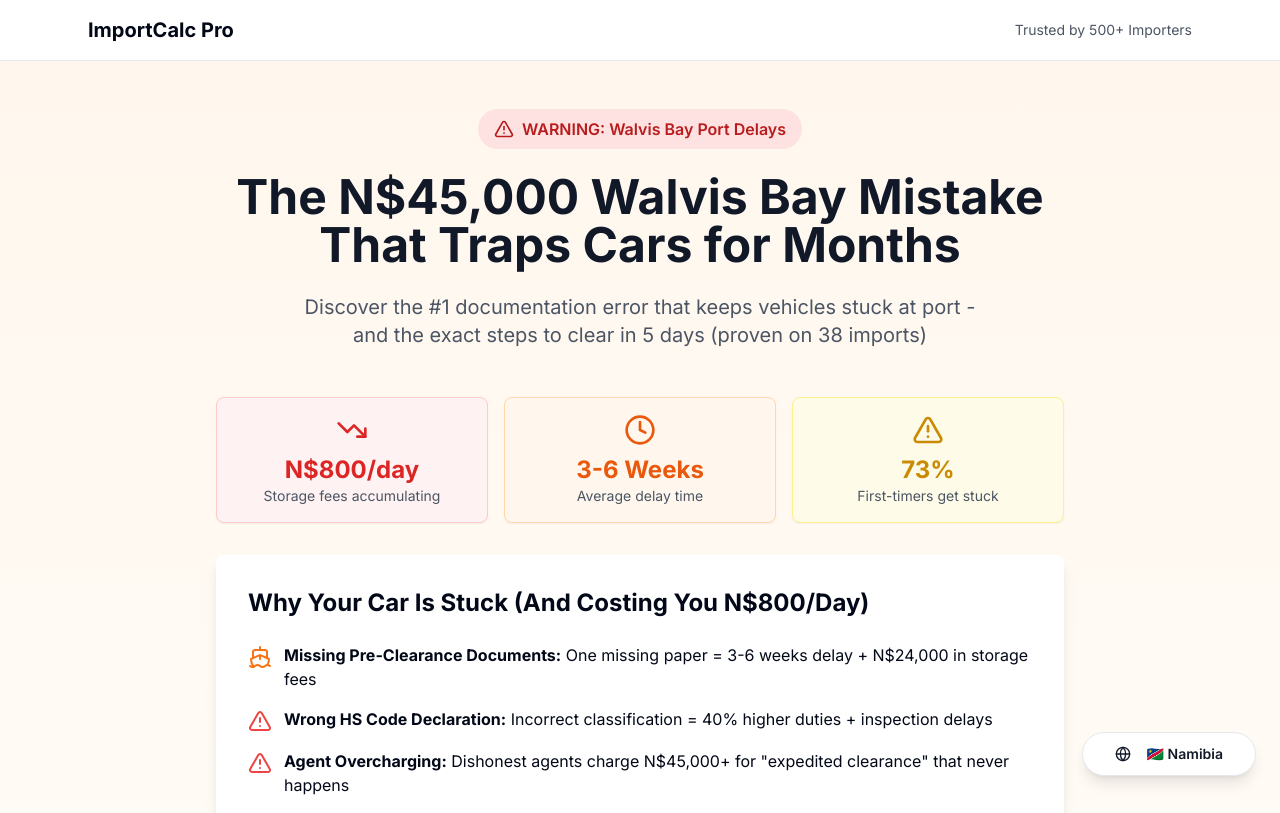
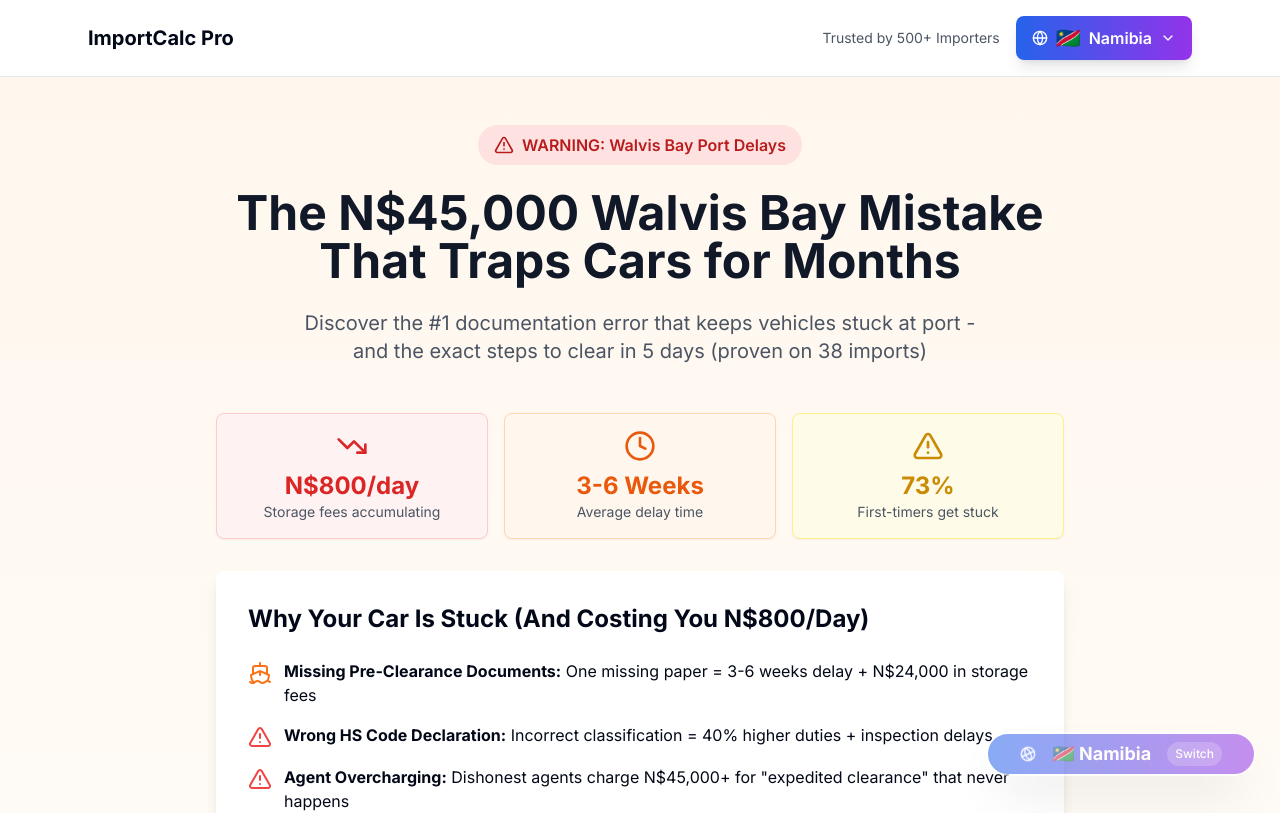
Before and after one commit to Mvula88/calculator, a Next.js app: page /na/guide in a window 1280 px wide. Shown: the top 813 px of the page. Built offline with nearby package versions, Linux system fonts and the light colour scheme.

Commit message:
Enhance country selector: Add prominent floating button and header dropdown

```diff
--- a/app/bw/guide/page.tsx
+++ b/app/bw/guide/page.tsx
@@ -6,6 +6,7 @@ import { Input } from '@/components/ui/input'
 import { Card, CardContent } from '@/components/ui/card'
 import { CheckCircle, AlertTriangle, Ship, TrendingDown, Clock, Shield, MapPin, DollarSign } from 'lucide-react'
 import CountrySelector from '@/components/CountrySelector'
+import HeaderCountrySelector from '@/components/HeaderCountrySelector'
 
 export default function BotswanaGuidePage() {
   const [email, setEmail] = useState('')
@@ -51,7 +52,10 @@ export default function BotswanaGuidePage() {
         <div className="max-w-6xl mx-auto px-6 py-4">
           <div className="flex items-center justify-between">
             <div className="font-bold text-xl">ImportCalc Pro</div>
-            <div className="text-sm text-gray-600">Trusted by 500+ Importers</div>
+            <div className="flex items-center gap-4">
+              <div className="text-sm text-gray-600">Trusted by 500+ Importers</div>
+              <HeaderCountrySelector />
+            </div>
           </div>
         </div>
       </header>
--- a/app/globals.css
+++ b/app/globals.css
@@ -54,6 +54,20 @@ body {
   color: hsl(var(--foreground));
 }
 
+/* Custom animations */
+@keyframes spin-slow {
+  from {
+    transform: rotate(0deg);
+  }
+  to {
+    transform: rotate(360deg);
+  }
+}
+
+.animate-spin-slow {
+  animation: spin-slow 4s linear infinite;
+}
+
 /* Content protection styles */
 .no-select {
   -webkit-user-select: none;
--- a/app/na/guide/page.tsx
+++ b/app/na/guide/page.tsx
@@ -6,6 +6,7 @@ import { Input } from '@/components/ui/input'
 import { Card, CardContent } from '@/components/ui/card'
 import { CheckCircle, AlertTriangle, Ship, TrendingDown, Clock, Shield } from 'lucide-react'
 import CountrySelector from '@/components/CountrySelector'
+import HeaderCountrySelector from '@/components/HeaderCountrySelector'
 
 export default function NamibiaGuidePage() {
   const [email, setEmail] = useState('')
@@ -51,7 +52,10 @@ export default function NamibiaGuidePage() {
         <div className="max-w-6xl mx-auto px-6 py-4">
           <div className="flex items-center justify-between">
             <div className="font-bold text-xl">ImportCalc Pro</div>
-            <div className="text-sm text-gray-600">Trusted by 500+ Importers</div>
+            <div className="flex items-center gap-4">
+              <div className="text-sm text-gray-600">Trusted by 500+ Importers</div>
+              <HeaderCountrySelector />
+            </div>
           </div>
         </div>
       </header>
--- a/app/za/guide/page.tsx
+++ b/app/za/guide/page.tsx
@@ -6,6 +6,7 @@ import { Input } from '@/components/ui/input'
 import { Card, CardContent } from '@/components/ui/card'
 import { CheckCircle, AlertTriangle, Ship, TrendingDown, Clock, Shield } from 'lucide-react'
 import CountrySelector from '@/components/CountrySelector'
+import HeaderCountrySelector from '@/components/HeaderCountrySelector'
 
 export default function SouthAfricaGuidePage() {
   const [email, setEmail] = useState('')
@@ -51,7 +52,10 @@ export default function SouthAfricaGuidePage() {
         <div className="max-w-6xl mx-auto px-6 py-4">
           <div className="flex items-center justify-between">
             <div className="font-bold text-xl">ImportCalc Pro</div>
-            <div className="text-sm text-gray-600">Trusted by 500+ Importers</div>
+            <div className="flex items-center gap-4">
+              <div className="text-sm text-gray-600">Trusted by 500+ Importers</div>
+              <HeaderCountrySelector />
+            </div>
           </div>
         </div>
       </header>
--- a/app/zm/guide/page.tsx
+++ b/app/zm/guide/page.tsx
@@ -6,6 +6,7 @@ import { Input } from '@/components/ui/input'
 import { Card, CardContent } from '@/components/ui/card'
 import { CheckCircle, AlertTriangle, Ship, TrendingDown, Clock, Shield, MapPin, DollarSign } from 'lucide-react'
 import CountrySelector from '@/components/CountrySelector'
+import HeaderCountrySelector from '@/components/HeaderCountrySelector'
 
 export default function ZambiaGuidePage() {
   const [email, setEmail] = useState('')
@@ -51,7 +52,10 @@ export default function ZambiaGuidePage() {
         <div className="max-w-6xl mx-auto px-6 py-4">
           <div className="flex items-center justify-between">
             <div className="font-bold text-xl">ImportCalc Pro</div>
-            <div className="text-sm text-gray-600">Trusted by 500+ Importers</div>
+            <div className="flex items-center gap-4">
+              <div className="text-sm text-gray-600">Trusted by 500+ Importers</div>
+              <HeaderCountrySelector />
+            </div>
           </div>
         </div>
       </header>
--- a/components/CountrySelector.tsx
+++ b/components/CountrySelector.tsx
@@ -51,15 +51,18 @@ export default function CountrySelector() {
 
   return (
     <>
-      {/* Floating Country Selector Button */}
+      {/* Floating Country Selector Button - More Prominent */}
       <div className="fixed bottom-6 right-6 z-50">
         <Button
           onClick={() => setIsOpen(!isOpen)}
-          className="rounded-full shadow-lg bg-white text-gray-900 border hover:bg-gray-50"
+          className="rounded-full shadow-2xl bg-gradient-to-r from-blue-600 to-purple-600 text-white border-2 border-white hover:from-blue-700 hover:to-purple-700 transform hover:scale-105 transition-all duration-200 animate-pulse"
           size="lg"
         >
-          <Globe className="h-5 w-5 mr-2" />
-          <span className="font-semibold">{current.flag} {current.name}</span>
+          <Globe className="h-6 w-6 mr-2 animate-spin-slow" />
+          <span className="font-bold text-lg">{current.flag} {current.name}</span>
+          <span className="ml-2 text-xs bg-white/20 px-2 py-1 rounded-full">
+            Switch
+          </span>
         </Button>
       </div>
 
--- /dev/null
+++ b/components/HeaderCountrySelector.tsx
@@ -0,0 +1,107 @@
+'use client'
+
+import { useState, useEffect, useRef } from 'react'
+import { ChevronDown, Globe } from 'lucide-react'
+
+const countries = [
+  { code: 'na', name: 'Namibia', flag: '🇳🇦', currency: 'N$499' },
+  { code: 'za', name: 'South Africa', flag: '🇿🇦', currency: 'R499' },
+  { code: 'bw', name: 'Botswana', flag: '🇧🇼', currency: 'P499' },
+  { code: 'zm', name: 'Zambia', flag: '🇿🇲', currency: 'K499' },
+]
+
+export default function HeaderCountrySelector() {
+  const [isOpen, setIsOpen] = useState(false)
+  const [currentCountry, setCurrentCountry] = useState<string>('na')
+  const dropdownRef = useRef<HTMLDivElement>(null)
+
+  useEffect(() => {
+    // Get current country from URL or cookie
+    const pathSegments = window.location.pathname.split('/')
+    const countryCode = pathSegments[1]
+    if (['na', 'za', 'bw', 'zm'].includes(countryCode)) {
+      setCurrentCountry(countryCode)
+    } else {
+      // Try to get from cookie
+      const cookie = document.cookie
+        .split('; ')
+        .find(row => row.startsWith('user-country='))
+      if (cookie) {
+        const country = cookie.split('=')[1]
+        const validCountry = countries.find(c =>
+          country.includes(c.name.toLowerCase()) || country.includes(c.code)
+        )
+        if (validCountry) {
+          setCurrentCountry(validCountry.code)
+        }
+      }
+    }
+  }, [])
+
+  useEffect(() => {
+    // Close dropdown when clicking outside
+    function handleClickOutside(event: MouseEvent) {
+      if (dropdownRef.current && !dropdownRef.current.contains(event.target as Node)) {
+        setIsOpen(false)
+      }
+    }
+    document.addEventListener('mousedown', handleClickOutside)
+    return () => document.removeEventListener('mousedown', handleClickOutside)
+  }, [])
+
+  const handleCountryChange = (countryCode: string) => {
+    // Set cookie for persistence
+    document.cookie = `user-country=${countryCode}; max-age=${60 * 60 * 24 * 30}; path=/; SameSite=Lax`
+
+    // Redirect to the country-specific guide page
+    window.location.href = `/${countryCode}/guide`
+  }
+
+  const current = countries.find(c => c.code === currentCountry) || countries[0]
+
+  return (
+    <div className="relative" ref={dropdownRef}>
+      {/* Dropdown Button */}
+      <button
+        onClick={() => setIsOpen(!isOpen)}
+        className="flex items-center gap-2 px-4 py-2 bg-gradient-to-r from-blue-600 to-purple-600 text-white rounded-lg hover:from-blue-700 hover:to-purple-700 transition-all duration-200 font-semibold shadow-lg"
+      >
+        <Globe className="h-4 w-4" />
+        <span className="text-xl">{current.flag}</span>
+        <span>{current.name}</span>
+        <ChevronDown className={`h-4 w-4 transition-transform ${isOpen ? 'rotate-180' : ''}`} />
+      </button>
+
+      {/* Dropdown Menu */}
+      {isOpen && (
+        <div className="absolute right-0 mt-2 w-64 bg-white rounded-lg shadow-2xl border border-gray-200 overflow-hidden z-50">
+          <div className="p-2 border-b bg-gray-50">
+            <p className="text-xs text-gray-600 font-semibold uppercase tracking-wide">
+              Select Your Country
+            </p>
+          </div>
+          {countries.map((country) => (
+            <button
+              key={country.code}
+              onClick={() => handleCountryChange(country.code)}
+              className={`w-full flex items-center gap-3 px-4 py-3 hover:bg-gradient-to-r hover:from-blue-50 hover:to-purple-50 transition-colors ${
+                currentCountry === country.code ? 'bg-gradient-to-r from-blue-100 to-purple-100' : ''
+              }`}
+            >
+              <span className="text-2xl">{country.flag}</span>
+              <div className="flex-1 text-left">
+                <div className="font-semibold text-gray-900">{country.name}</div>
+                <div className="text-xs text-gray-600">Guide Price: {country.currency}</div>
+              </div>
+              {currentCountry === country.code && (
+                <div className="text-xs bg-gradient-to-r from-blue-600 to-purple-600 text-white px-2 py-1 rounded-full">
+                  Current
+                </div>
+              )}
+            </button>
+          ))}
+        </div>
+      )}
+    </div>
+  )
+}
```
